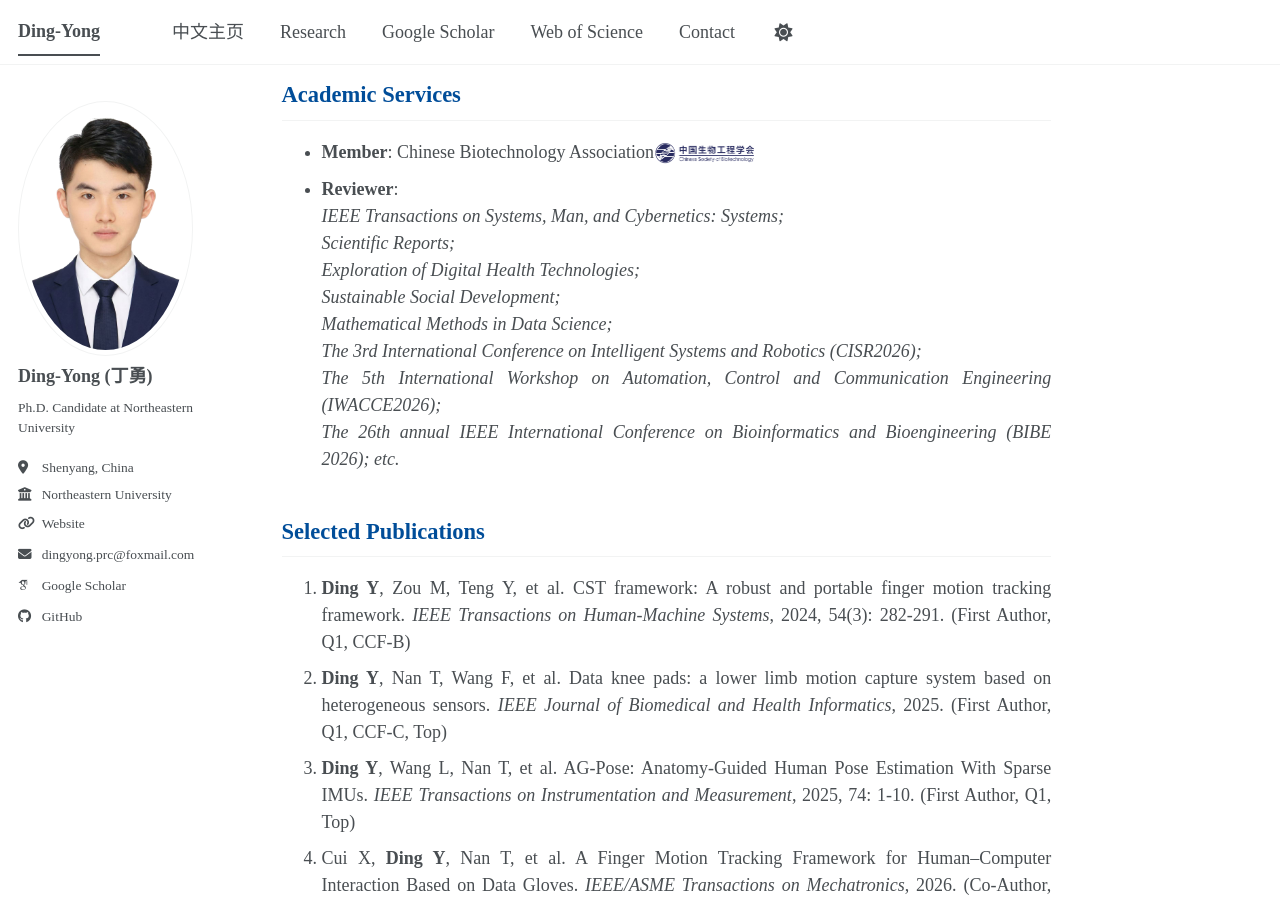
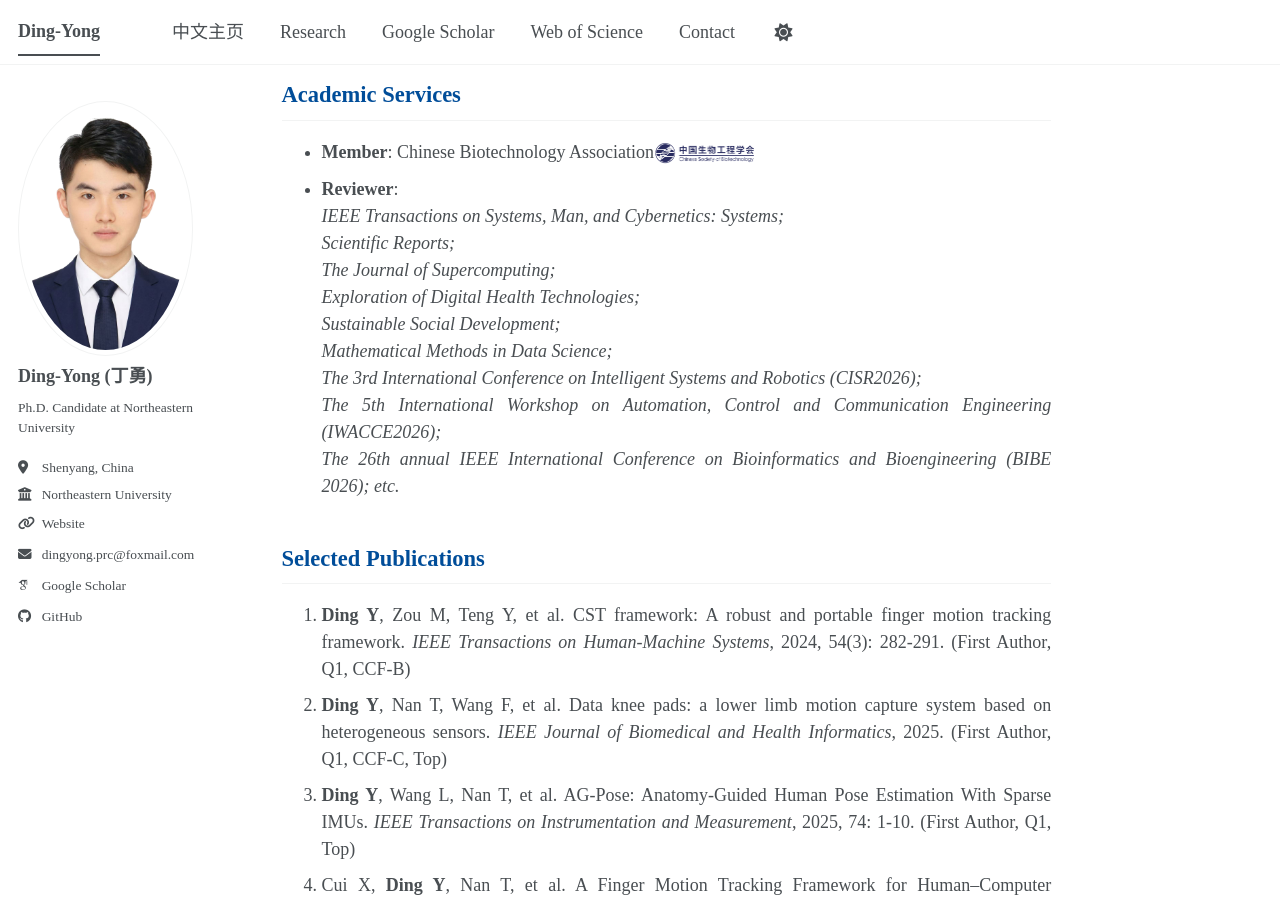
Before and after one commit to ding-yong/ding-yong.github.io, a Jekyll site: the page built from _pages/about.md, in a window 1280 px wide and 900 px high, scrolled down 643 px. Built offline with Jekyll 4.4.1, drawn with Linux system fonts in a browser that asks for light colours; some web fonts are replaced; a script bundle is joined from its source files by our own code; library files that are not in the unit come from our copies.

Commit message:
Update about.md

```diff
--- a/_pages/about.md
+++ b/_pages/about.md
@@ -21,6 +21,7 @@ His research focuses on **embodied intelligence, smart wearable devices, human m
 - **Reviewer**: <br>
   *IEEE Transactions on Systems, Man, and Cybernetics: Systems;* <br>
   *Scientific Reports;* <br>
+  *The Journal of Supercomputing;* <br>
   *Exploration of Digital Health Technologies;* <br>
   *Sustainable Social Development;* <br>
   *Mathematical Methods in Data Science;* <br>
```
